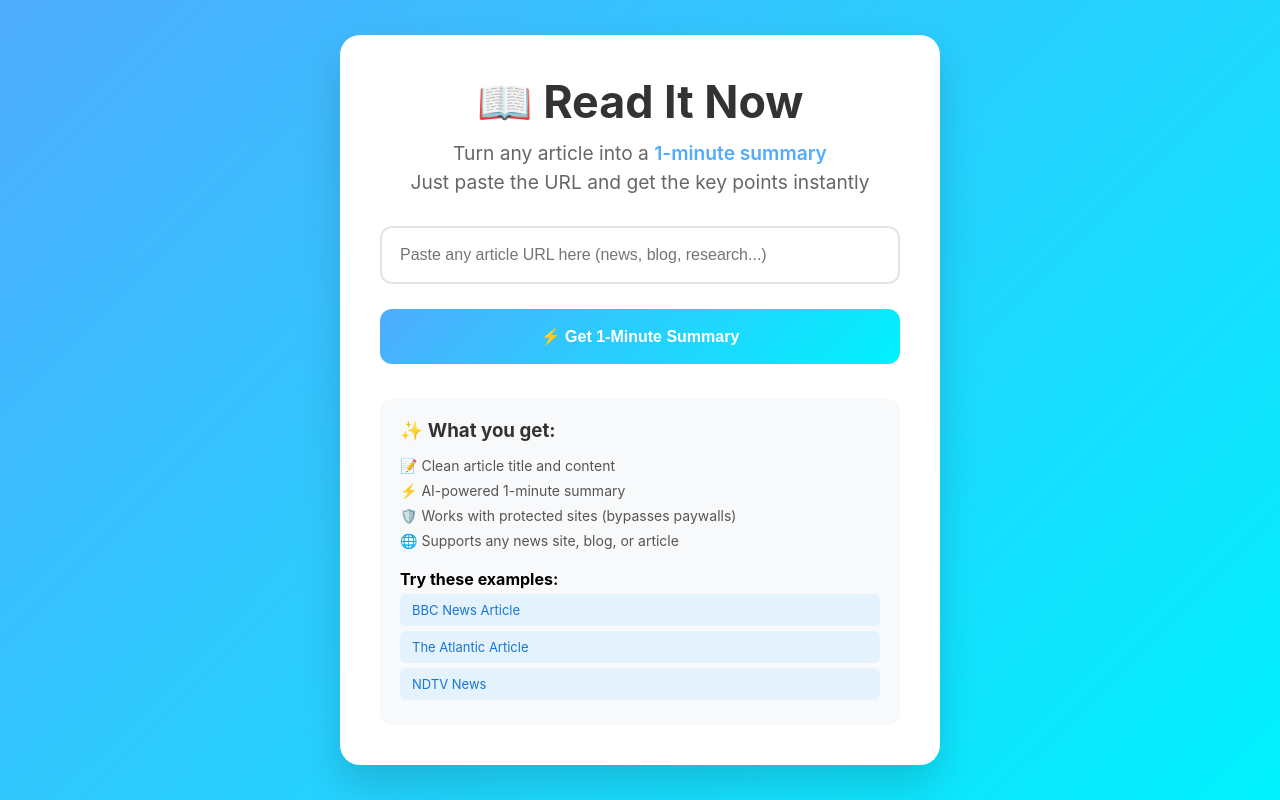
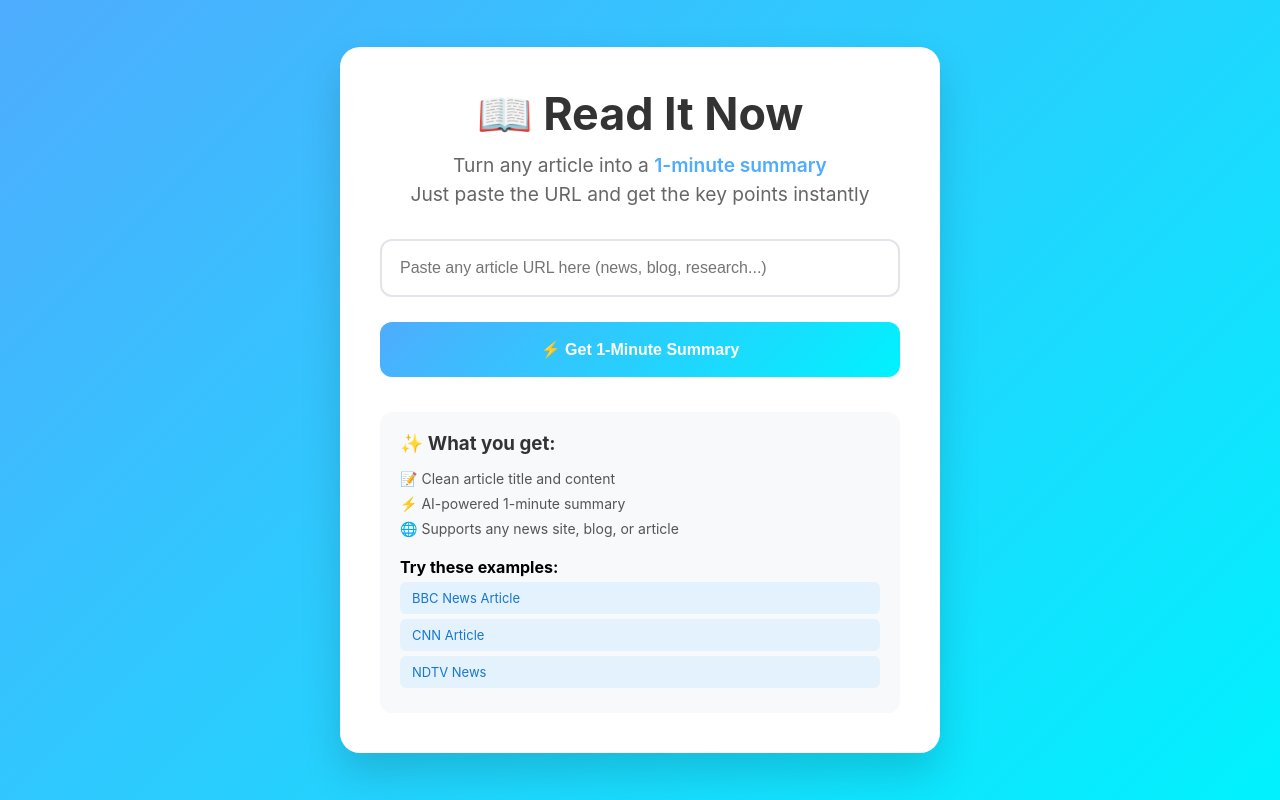
Before and after one commit to AathilFelix/read-it-now, a Flask app: page / in a window 1280 px wide. Run offline with Flask 3, Linux system fonts and the light colour scheme.

Commit message:
fix: index.html

```diff
--- a/templates/index.html
+++ b/templates/index.html
@@ -143,7 +143,6 @@
         <h3 style="margin-bottom: 15px; color: #333;">✨ What you get:</h3>
         <div class="feature">📝 Clean article title and content</div>
         <div class="feature">⚡ AI-powered 1-minute summary</div>
-        <div class="feature">🛡️ Works with protected sites (bypasses paywalls)</div>
         <div class="feature">🌐 Supports any news site, blog, or article</div>
 
         <div class="example-urls">
@@ -152,7 +151,7 @@
                 BBC News Article
             </div>
             <div class="example-url" onclick="fillUrl('https://edition.cnn.com/2025/08/26/tech/openai-classroom-software-students')">
-                The Atlantic Article
+                CNN Article
             </div>
             <div class="example-url" onclick="fillUrl('https://www.ndtv.com/science/earths-slowing-rotation-may-explain-rise-of-oxygen-in-atmosphere-study-finds-9204280')">
                 NDTV News
```
